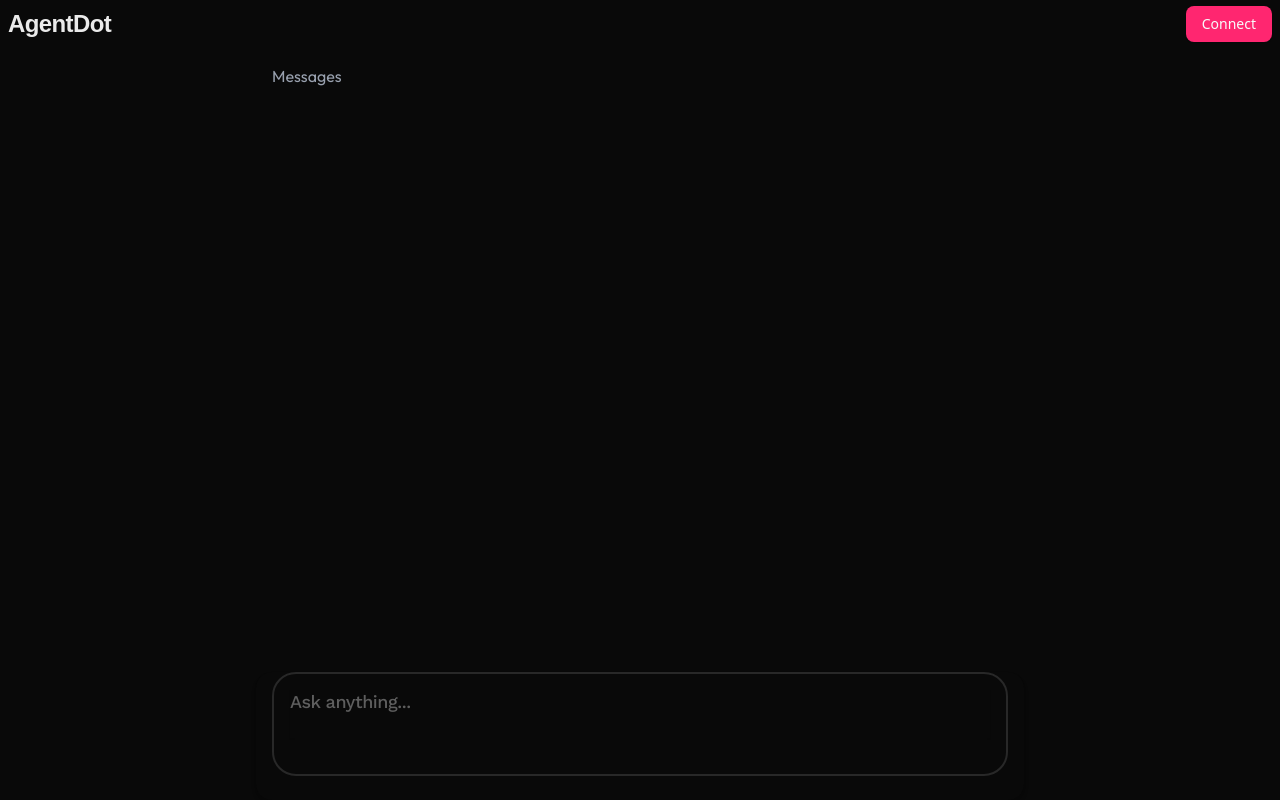
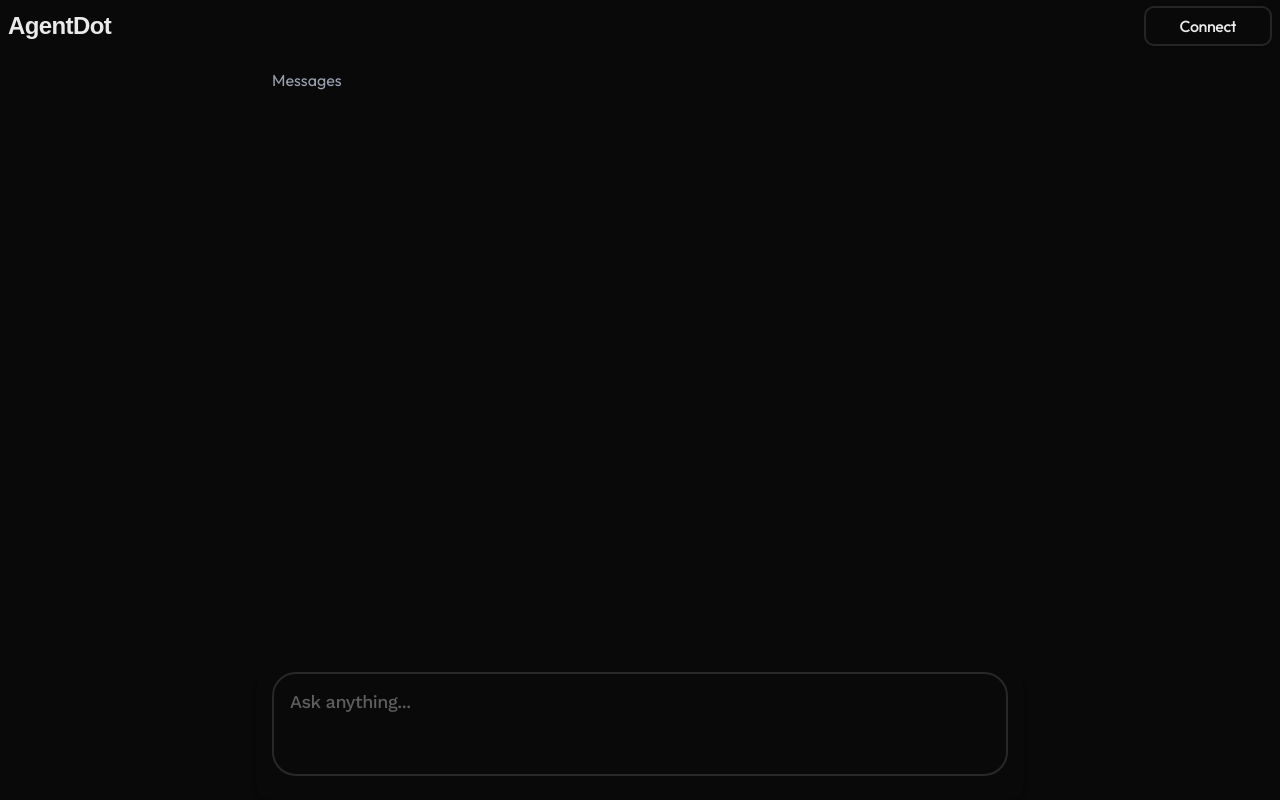
Before and after one commit to edgeware-network/agent-dot, a Next.js app: page / in a window 1280 px wide. Built offline with nearby package versions, Linux system fonts and the light colour scheme; a web font is replaced by a local one.

Commit message:
feat(ui): implement multi-wallet connect btn

```diff
--- a/app/(chat)/connect-button.tsx
+++ b/app/(chat)/connect-button.tsx
@@ -1,9 +1,80 @@
+"use client";
+
+import { ViewSelectAccount, ViewSelectWallet } from "@/components/account";
+import { Identicon } from "@/components/identicon";
 import { Button } from "@/components/ui/button";
+import { DialogView, MultiViewDialog } from "@/components/ui/multi-view-dialog";
+import { trimAddress } from "@/lib/utils";
+import { ExtenstionContext } from "@/providers/extension-provider";
+import { use } from "react";
 
-export default function ConnectButton() {
+function Wallet({ address, name }: { address: string; name: string }) {
   return (
-    <div className="flex items-center gap-2">
-      <Button>Connect</Button>
+    <div className="font-outfit flex w-full items-center justify-between gap-3">
+      <div className="flex w-full flex-col items-start justify-center">
+        <span className="text-foreground truncate text-sm font-bold">
+          {name}
+        </span>
+        <span className="font-outfit text-[12px] font-medium">
+          {trimAddress(address, 6)}
+        </span>
+      </div>
     </div>
   );
 }
+
+export default function ConnectButton() {
+  const { selectedAccount, selectedExtensions } = use(ExtenstionContext);
+
+  const hasConnectedAccounts = selectedExtensions.some((extension) =>
+    extension.getAccounts().some((account) => account.address),
+  );
+
+  const views: DialogView[] = [
+    {
+      title: "Connect Wallet",
+      description:
+        "Select a wallet to connect to your account. If you don't have a wallet installed, you can install one from the list.",
+      content: ({ next, previous }) => (
+        <ViewSelectWallet next={next} previous={previous} />
+      ),
+    },
+    {
+      title: "Select Account",
+      description: "Select an account to use for app interactions",
+      content: ({ previous }) => <ViewSelectAccount previous={previous} />,
+    },
+  ];
+  return (
+    <Button
+      size="lg"
+      variant="outline"
+      className="font-outfit flex h-10 min-w-32 cursor-pointer items-center justify-center rounded-[0.625rem] px-2 py-1 text-base font-medium tracking-tight font-stretch-condensed transition-colors duration-100 active:scale-[0.99]"
+    >
+      <MultiViewDialog
+        initialView={hasConnectedAccounts ? 1 : 0}
+        trigger={
+          <div className="flex items-center gap-2">
+            {selectedAccount?.name && (
+              <Wallet
+                address={selectedAccount.address}
+                name={selectedAccount.name}
+              />
+            )}
+            {!selectedAccount?.address && (
+              <span className="truncate sm:block">Connect</span>
+            )}
+          </div>
+        }
+        views={views}
+      />
+      {selectedAccount?.address && (
+        <Identicon
+          value={selectedAccount.address}
+          size={30}
+          className="[&>svg>circle:first-child]:fill-none"
+        />
+      )}
+    </Button>
+  );
+}
--- a/app/layout.tsx
+++ b/app/layout.tsx
@@ -7,6 +7,7 @@ import {
   unbounded,
   workSans,
 } from "@/lib/font";
+import { Providers } from "@/providers";
 import type { Metadata } from "next";
 import { Toaster } from "sonner";
 import "./globals.css";
@@ -27,7 +28,7 @@ export default function RootLayout({
       <body
         className={`${geist.variable} ${manrope.variable} ${montserrat.variable} ${outfit.variable} ${poppins.variable} ${unbounded.variable} ${workSans.variable} antialiased`}
       >
-        {children}
+        <Providers>{children}</Providers>
         <Toaster
           position="bottom-right"
           richColors
--- /dev/null
+++ b/components/account/index.ts
@@ -0,0 +1,2 @@
+export { default as ViewSelectAccount } from "@/components/account/view-select-account";
+export { default as ViewSelectWallet } from "@/components/account/view-select-wallet";
--- a/components/ui/button.tsx
+++ b/components/ui/button.tsx
@@ -1,31 +1,31 @@
-import * as React from "react";
 import { Slot } from "@radix-ui/react-slot";
 import { cva, type VariantProps } from "class-variance-authority";
+import * as React from "react";
 
 import { cn } from "@/lib/utils";
 
 const buttonVariants = cva(
-  "inline-flex items-center justify-center gap-2 whitespace-nowrap rounded-md text-sm font-medium transition-all disabled:pointer-events-none disabled:opacity-50 [&_svg]:pointer-events-none [&_svg:not([class*='size-'])]:size-4 shrink-0 [&_svg]:shrink-0 outline-none focus-visible:border-ring focus-visible:ring-ring/50 focus-visible:ring-[3px] aria-invalid:ring-destructive/20 dark:aria-invalid:ring-destructive/40 aria-invalid:border-destructive",
+  "inline-flex items-center justify-center gap-2 whitespace-nowrap rounded-md text-sm font-medium transition-all disabled:pointer-events-none disabled:opacity-50 [&_svg]:pointer-events-none [&_svg:not([class*='size-'])]:size-8 shrink-0 [&_svg]:shrink-0 outline-none focus-visible:border-ring focus-visible:ring-ring/50 focus-visible:ring-[3px] aria-invalid:ring-destructive/20 dark:aria-invalid:ring-destructive/40 aria-invalid:border-destructive",
   {
     variants: {
       variant: {
-        default:
-          "bg-primary text-primary-foreground shadow-xs hover:bg-primary/90",
+        default: "bg-primary/10 text-primary shadow-xs hover:bg-primary/15",
+        secondary:
+          "bg-secondary/10 text-secondary shadow-xs hover:bg-secondary/15",
+        tertiary: "bg-tertiary/10 text-tertiary shadow-xs hover:bg-tertiary/15",
         destructive:
           "bg-destructive text-white shadow-xs hover:bg-destructive/90 focus-visible:ring-destructive/20 dark:focus-visible:ring-destructive/40 dark:bg-destructive/60",
         outline:
-          "border bg-background shadow-xs hover:bg-accent hover:text-accent-foreground dark:bg-input/30 dark:border-input dark:hover:bg-input/50",
-        secondary:
-          "bg-secondary text-secondary-foreground shadow-xs hover:bg-secondary/80",
+          "bg-background/15 text-foreground shadow-xs hover:bg-label/10 border-[#252525] border-2",
         ghost:
           "hover:bg-accent hover:text-accent-foreground dark:hover:bg-accent/50",
         link: "text-primary underline-offset-4 hover:underline",
       },
       size: {
         default: "h-9 px-4 py-2 has-[>svg]:px-3",
-        sm: "h-8 rounded-md gap-1.5 px-3 has-[>svg]:px-2.5",
+        sm: "h-7 rounded-md gap-1.5 px-3 has-[>svg]:px-2",
         lg: "h-10 rounded-md px-6 has-[>svg]:px-4",
-        icon: "size-9",
+        icon: "size-10",
       },
     },
     defaultVariants: {
--- a/package.json
+++ b/package.json
@@ -1,6 +1,6 @@
 {
   "name": "agent-dot",
-  "version": "1.3.5",
+  "version": "1.4.0",
   "private": true,
   "scripts": {
     "dev": "next dev --turbopack",
```
